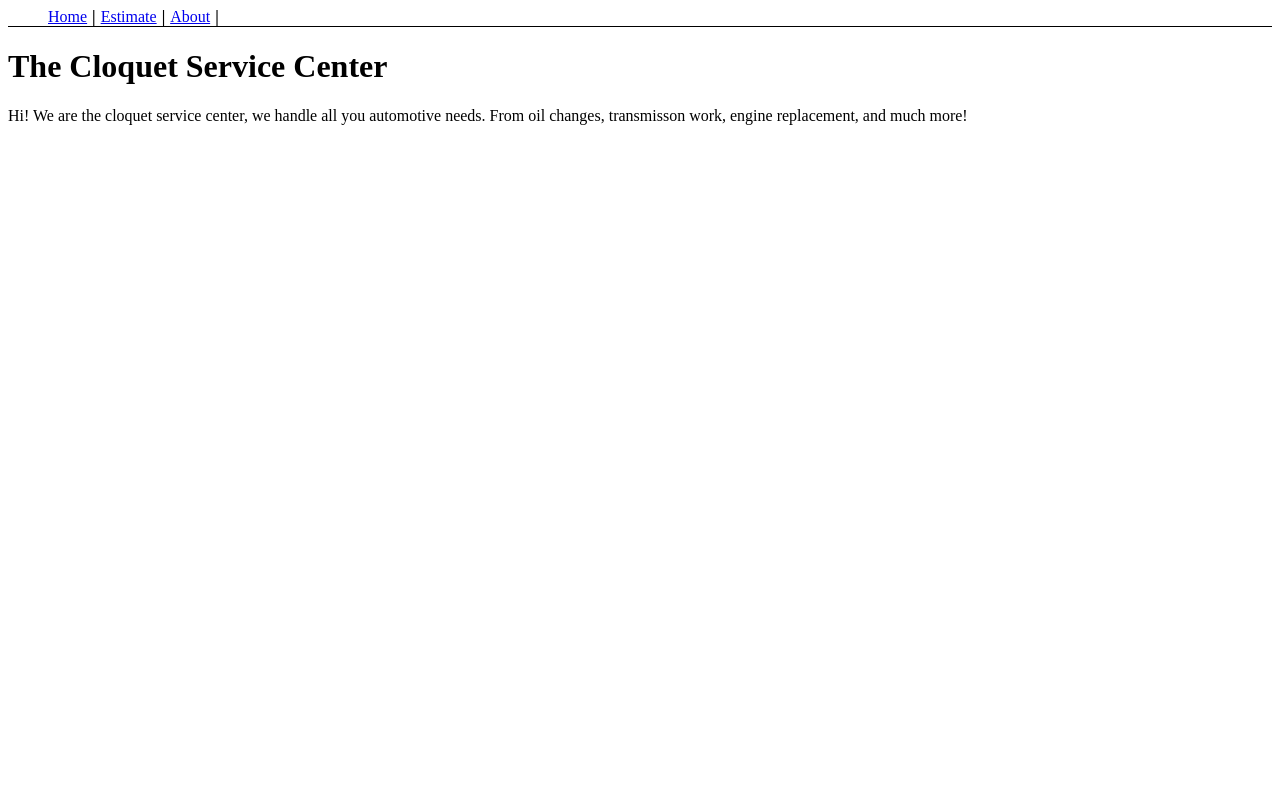
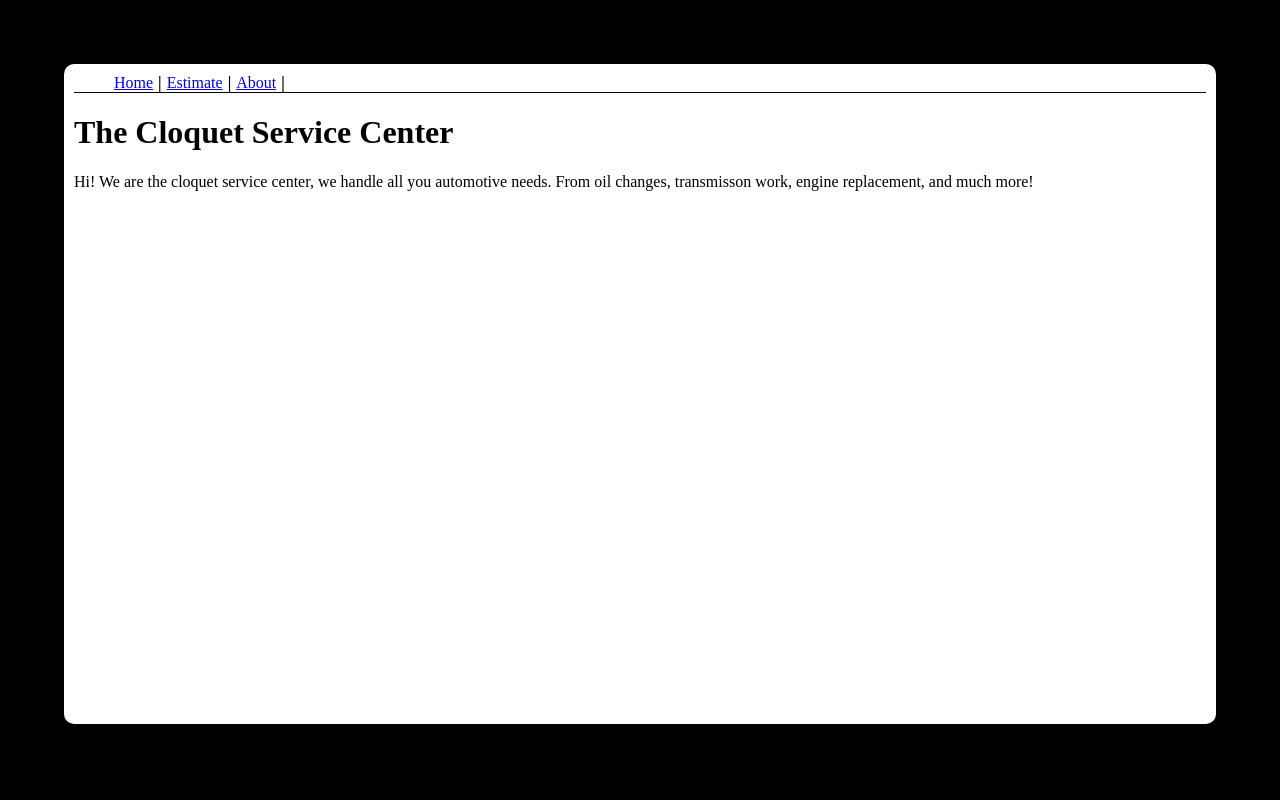
Before and after one commit to BManNap/CSC, a PHP site: page / in a window 1280 px wide. Run offline with PHP 8.4, Linux system fonts and the light colour scheme.

Commit message:
CSS work
Adding more to the home page and default style. Still trying to center the text. Maybe us bootstrap? It would make css a lot easier.

```diff
--- a/css/style.css
+++ b/css/style.css
@@ -1,3 +1,18 @@
+html {
+    background-color: black;
+    min-height: 100vh;
+    min-width: 100vw;
+}
+body {
+    margin: 5%;
+    background-color: white;
+    padding: 10px;
+    border-radius: 10px;
+    min-height: 80vh;
+    min-width: 80vw;
+
+}
+
 nav {
     border-bottom: 1px solid black;
     width: 100%;
@@ -20,4 +35,13 @@ nav {
     content: ' | ';
     font-weight: bold;
     padding: 0 5px;
-    }
+}
+
+.mainText {
+    width: 100%;
+    margin: 0 auto 0 auto;
+}
+
+.estimate {
+
+}
--- a/index.php
+++ b/index.php
@@ -7,8 +7,10 @@
     <link rel="stylesheet" href="css/style.css">
 </head>
 <body>
-    <?php require('chunks/menu.html');?>
-    <h1>The Cloquet Service Center</h1>
-    <p><?php require('chunks/home.txt');?></p>
+    <div class="mainText">
+        <?php require('chunks/menu.html');?>
+        <h1>The Cloquet Service Center</h1>
+        <p><?php require('chunks/home.txt');?></p>
+    </div>
 </body>
 </html>
```
